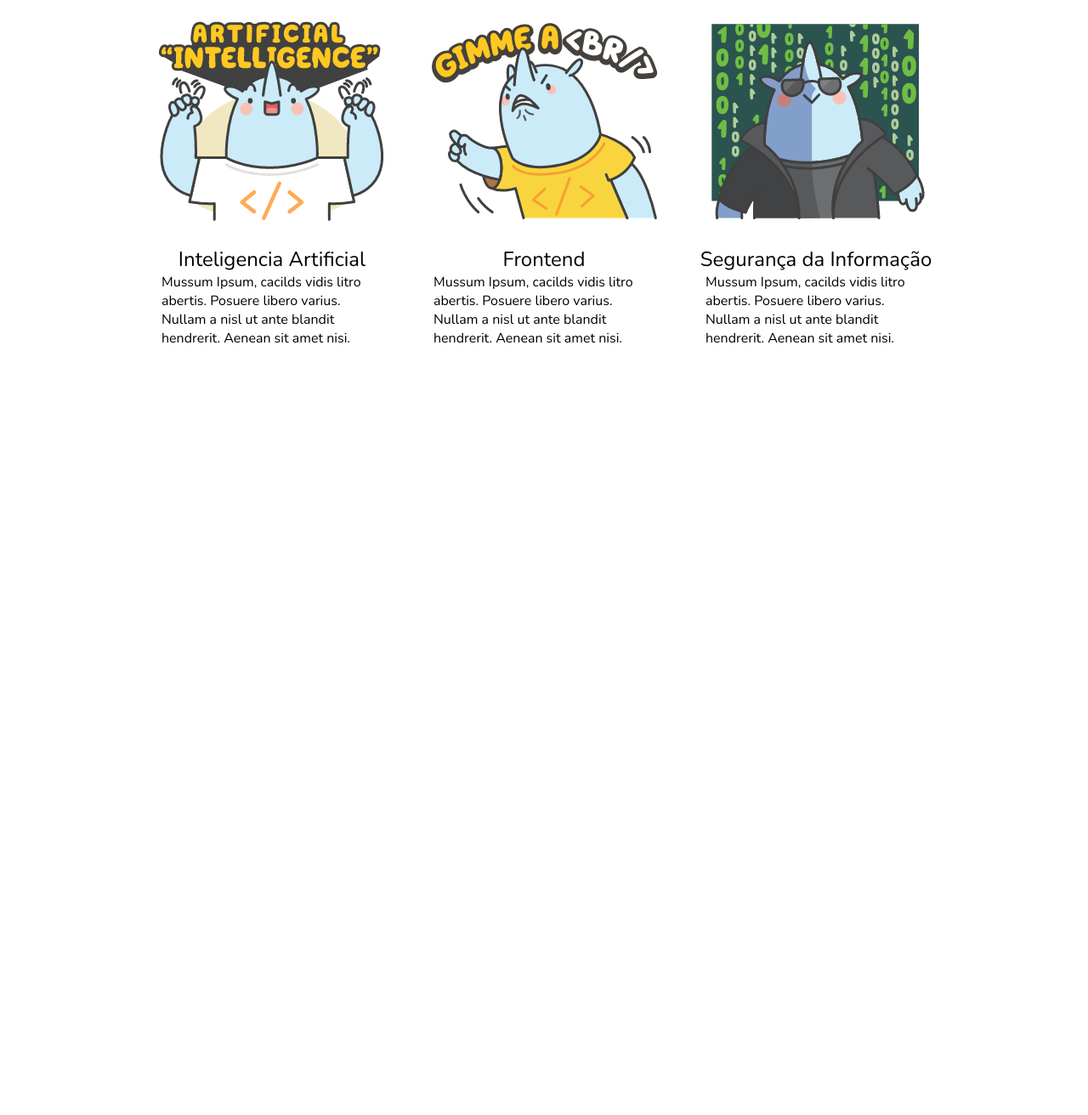
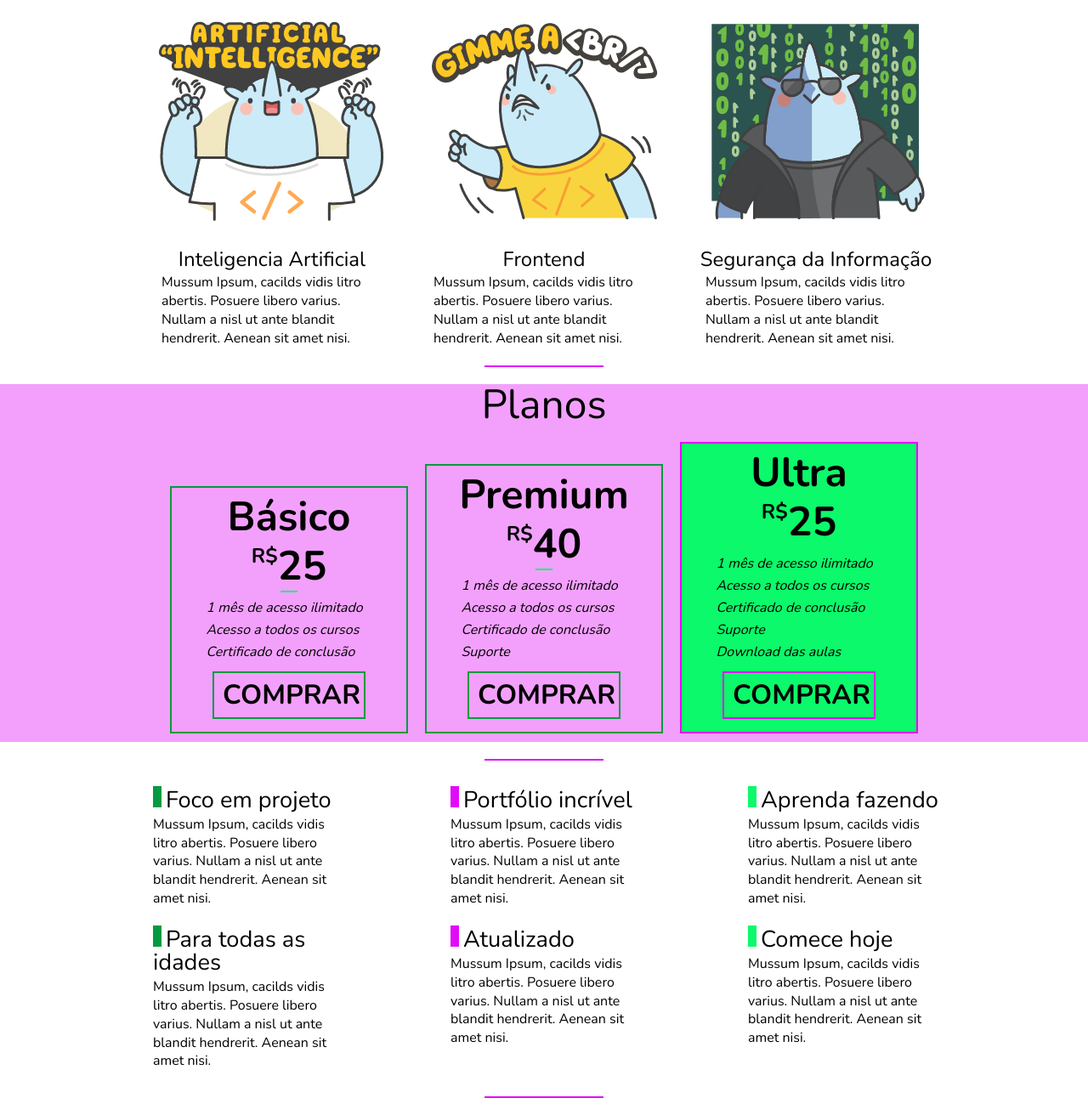
Before and after one commit to Dieegoo13/frontbox-starter-files-main, a plain HTML site: page index.html in a window 1280 px wide. Shown: the part 817-2129 px from the top of the page at 85% size. Before the commit the page ends 1227 px from the top, so only its background shows below. Drawn offline with nearby package versions, Linux system fonts and the light colour scheme.

Commit message:
criação da seção vantagens do curso

```diff
--- a/css/styles.css
+++ b/css/styles.css
@@ -165,9 +165,145 @@ img {
 /* 6. Planos
 /**********************************/
 
+.planos {
+	background-color: var(--clr-pink-light);
+}
+
+.planos-c {
+	max-width: 960px;
+	margin: 0 auto;
+	display: flex;
+	flex-wrap: wrap;
+	justify-content: center;
+	align-items: flex-end;
+}
+
+.plano {
+	width: 280px;
+	margin: 10px;
+	border: 2px solid var(--clr-green-dark);
+}
+
+.plano__titulo{
+	font-size: 3rem;
+	text-align: center;
+	margin: 10px 0 5px 0;
+	font-weight: bold;
+}
+
+.plano__preco {
+	font-size: 3rem;
+	text-align: center;
+	margin: 10px 0 5px;
+	display: block;
+    font-weight: bold;
+}
+
+.plano__divisor {
+	border: none;
+	background-color: var(--clr-green-light) ;
+	height: 2px;
+	width: 20px;
+	margin: 5px auto;
+}
+
+.plano__preco sup {
+	position: relative;
+	font-size: 1.5rem;
+	top: -20px;
+}
+
+.plano-lista {
+	max-width: 195px;
+	margin: 0 auto;
+}
+
+
+.plano-lista__item {
+	margin: 10px 0;
+	font-style: italic;
+	display: flex;
+	align-items: center;
+}
+
+.plano__btn-comprar {
+	display: block;
+	max-width: 180px;
+	font-size: 2rem;
+	font-weight: bold;
+	margin: 15px auto;
+	padding: 10px;
+	text-align: center;
+	text-transform: uppercase;
+	border: 2px solid var(--clr-green-dark);
+}
+
+.plano:last-child {
+   background-color: var(--clr-green-light);
+}
+
+.plano:last-child, .plano:last-child .plano__btn-comprar {
+	border: 2px solid var(--clr-pink-dark);
+ }
+
+@media (max-width: 800px) {
+   .plano:nth-child(3){
+	order: -2;
+   }
+   .plano:nth-child(2){
+	order: -1;
+   }
+}
+
+
 /**********************************/
 /* 7. Vantagens
 /**********************************/
+
+.vantagens {
+	max-width: 960px;
+	margin: 0 auto;
+	display: flex;
+	flex-wrap: wrap;
+	justify-content: space-between;
+}
+
+.vantagem {
+	max-width: 240px;
+	margin: 10px;
+}
+
+.vantagem__titulo {
+	font-size: 1.7rem;
+	margin-bottom: 5px;
+	margin-left: 10px;
+}
+
+.vantagem__titulo::before {
+	content: "";
+	display: inline-block;
+	width: 10px;
+	height: 25px;
+	margin-right: 5px;
+}
+
+.vantagem:nth-last-of-type(3n+1) .vantagem__titulo::before {
+	background-color: var(--clr-green-light);
+}
+
+.vantagem:nth-last-of-type(3n+2) .vantagem__titulo::before {
+	background-color: var(--clr-pink-dark);
+}
+
+.vantagem:nth-last-of-type(3n+3) .vantagem__titulo::before {
+	background-color: var(--clr-green-dark);
+}
+
+@media (max-width: 800px) {
+	.vantagem {
+		max-width: 220px;
+	}
+}
 
 /**********************************/
 /* 8. Newsletter
--- a/index.html
+++ b/index.html
@@ -106,6 +106,110 @@
 
 
 		 </section>  <!-- nossos cursos -->
+
+		 <hr>
+
+		 <section class="planos" id="planos">
+
+			<h2 class="section__titulo">Planos</h2>
+
+			<div class="planos-c">
+				<div class="plano">
+					<h2 class="plano__titulo">Básico</h2>
+					<span class="plano__preco"><sup>R$</sup>25</span>
+					<hr class="plano__divisor">
+					<ul class="plano-lista">
+						<li class="plano-lista__item">1 mês de acesso ilimitado</li>
+						<li class="plano-lista__item">Acesso a todos os cursos</li>
+						<li class="plano-lista__item">Certificado de conclusão</li>
+					</ul>
+					<a href="#" class="plano__btn-comprar">Comprar</a>
+				</div>
+
+				<div class="plano">
+					<h2 class="plano__titulo">Premium</h2>
+					<span class="plano__preco"><sup>R$</sup>40</span>
+					<hr class="plano__divisor">
+					<ul class="plano-lista">
+						<li class="plano-lista__item">1 mês de acesso ilimitado</li>
+						<li class="plano-lista__item">Acesso a todos os cursos</li>
+						<li class="plano-lista__item">Certificado de conclusão</li>
+						<li class="plano-lista__item">Suporte</li>
+					</ul>
+					<a href="#" class="plano__btn-comprar">Comprar</a>
+				</div>
+
+				<div class="plano">
+					<h2 class="plano__titulo">Ultra</h2>
+					<span class="plano__preco"><sup>R$</sup>25</span>
+					<hr class="plano__divisor">
+					<ul class="plano-lista">
+						<li class="plano-lista__item">1 mês de acesso ilimitado</li>
+						<li class="plano-lista__item">Acesso a todos os cursos</li>
+						<li class="plano-lista__item">Certificado de conclusão</li>
+						<li class="plano-lista__item">Suporte</li>
+						<li class="plano-lista__item">Download das aulas</li>
+					</ul>
+					<a href="#" class="plano__btn-comprar">Comprar</a>
+				</div>
+			</div> <!-- planos-c -->
+		 </section> <!-- planos -->
+
+		 <hr>
+
+		 <section class="vantagens" id="vantagens">
+
+			<div class="vantagem">
+				<h2 class="vantagem__titulo">Foco em projeto</h2>
+				<p class="vantagem__descricao">Mussum Ipsum, cacilds vidis litro abertis. Posuere libero varius. Nullam a nisl
+					ut ante blandit hendrerit. Aenean sit
+					amet nisi.</p>
+			</div>
+
+			<div class="vantagem">
+				<h2 class="vantagem__titulo">Portfólio incrível</h2>
+				<p class="vantagem__descricao">Mussum Ipsum, cacilds vidis litro abertis. Posuere libero varius. Nullam a nisl
+					ut
+					ante blandit hendrerit. Aenean sit
+					amet nisi.</p>
+			</div>
+
+			<div class="vantagem">
+				<h2 class="vantagem__titulo">Aprenda fazendo</h2>
+				<p class="vantagem__descricao">Mussum Ipsum, cacilds vidis litro abertis. Posuere libero varius. Nullam a nisl
+					ut
+					ante blandit hendrerit. Aenean sit
+					amet nisi.</p>
+			</div>
+
+			<div class="vantagem">
+				<h2 class="vantagem__titulo">Para todas as idades</h2>
+				<p class="vantagem__descricao">Mussum Ipsum, cacilds vidis litro abertis. Posuere libero varius. Nullam a nisl
+					ut
+					ante blandit hendrerit. Aenean sit
+					amet nisi.</p>
+			</div>
+
+			<div class="vantagem">
+				<h2 class="vantagem__titulo">Atualizado</h2>
+				<p class="vantagem__descricao">Mussum Ipsum, cacilds vidis litro abertis. Posuere libero varius. Nullam a nisl
+					ut
+					ante blandit hendrerit. Aenean sit
+					amet nisi.</p>
+			</div>
+
+			<div class="vantagem">
+				<h2 class="vantagem__titulo">Comece hoje</h2>
+				<p class="vantagem__descricao">Mussum Ipsum, cacilds vidis litro abertis. Posuere libero varius. Nullam a nisl
+					ut
+					ante blandit hendrerit. Aenean sit
+					amet nisi.</p>
+			</div>
+
+
+		 </section> <!-- vantagens -->
+
+		 <hr>
 	</main>
 </body>
 </html>
```
